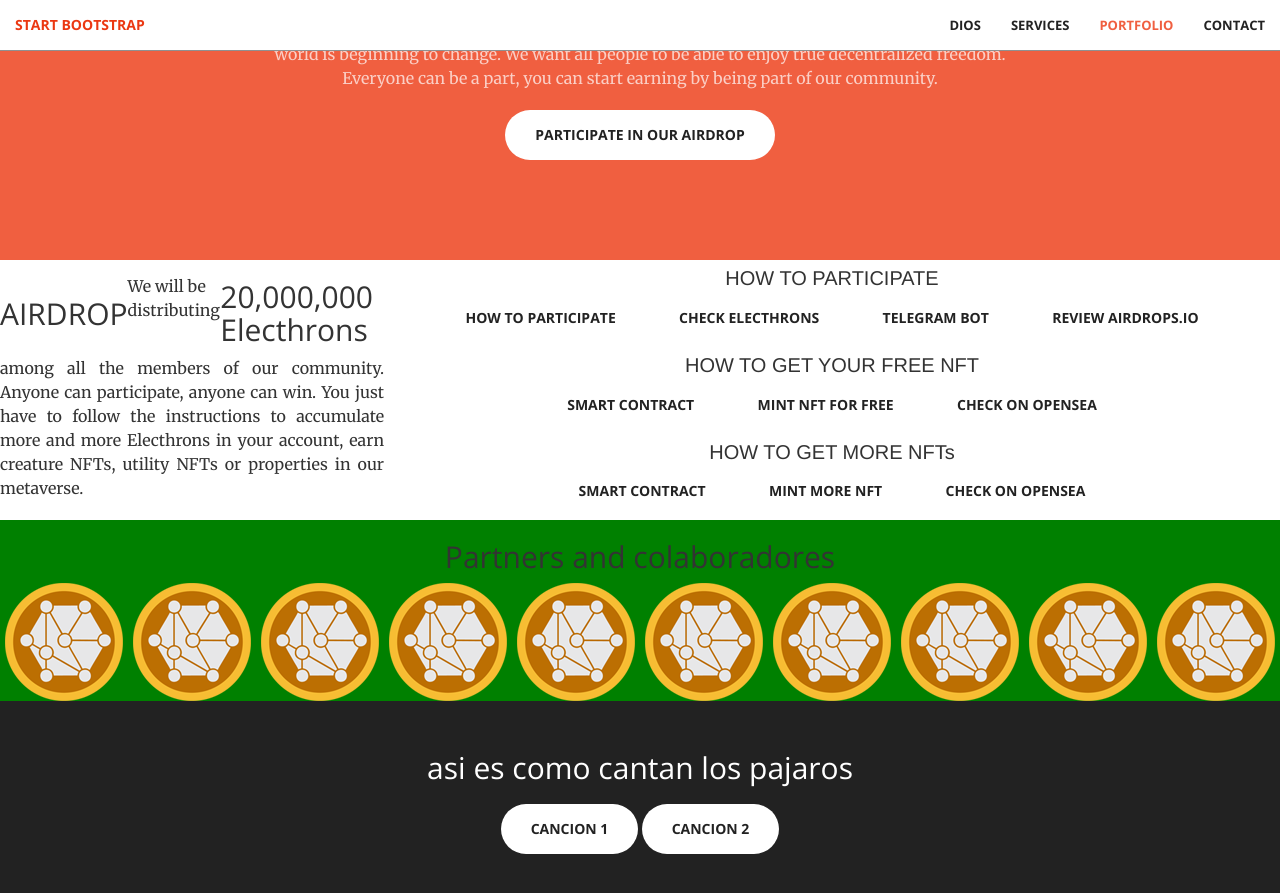
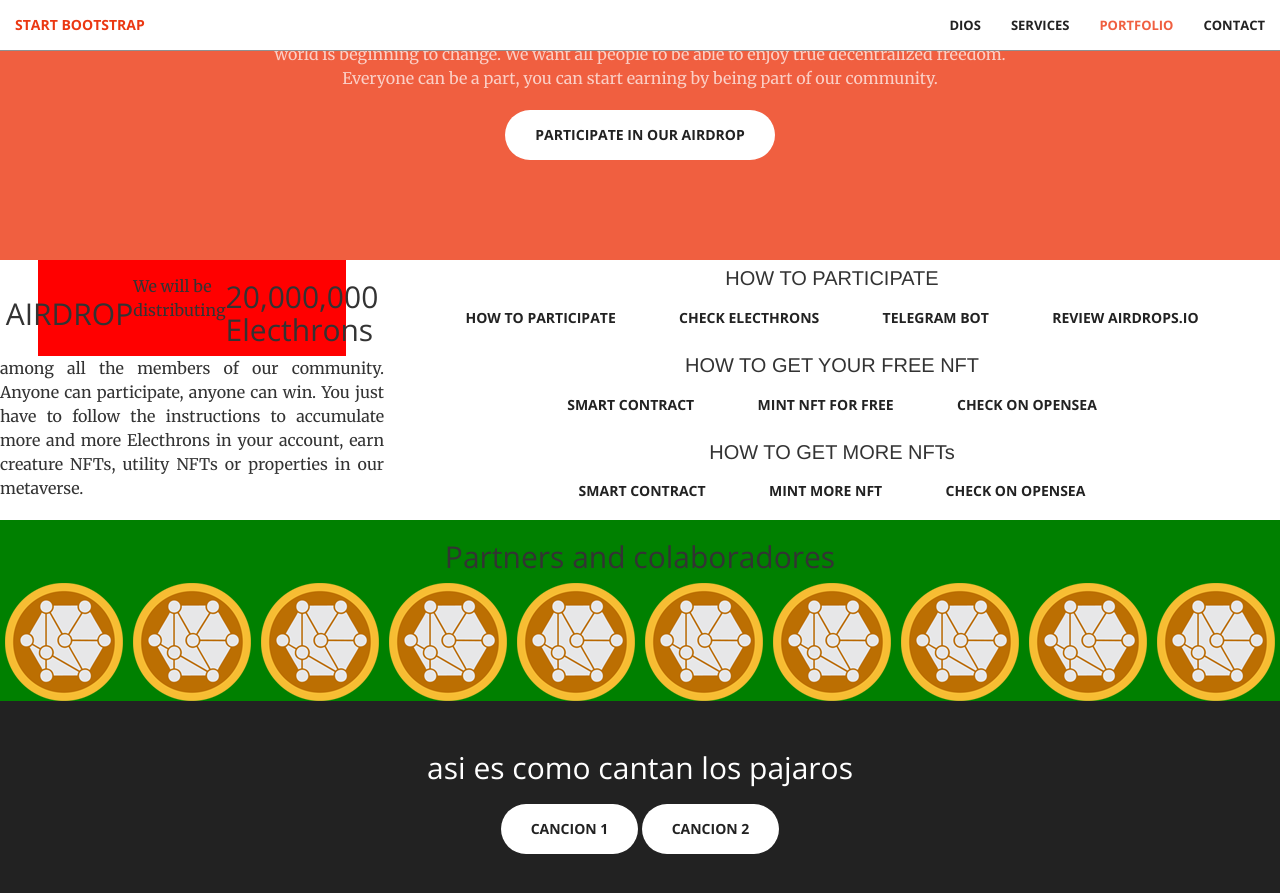
Before and after one commit to soujiang/soujiang.github.io, a Jekyll site: the page built from index.html, in a window 1280 px wide and 900 px high, scrolled down 3300 px. Shown: the top 893 px of the window. Built offline with Jekyll 4.4.1, drawn with Linux system fonts in a browser that asks for light colours.

Commit message:
airdrop color

```diff
--- a/_sass/_base.scss
+++ b/_sass/_base.scss
@@ -405,9 +405,10 @@ body {
 .airdroptxtitle {
     display: flex;
     flex:wrap;
-    width: 100%;
+    width: 80%;
     justify-content: center;
     align-items: center;
+    background: red;
 }
 
 .airdroptext {
```
